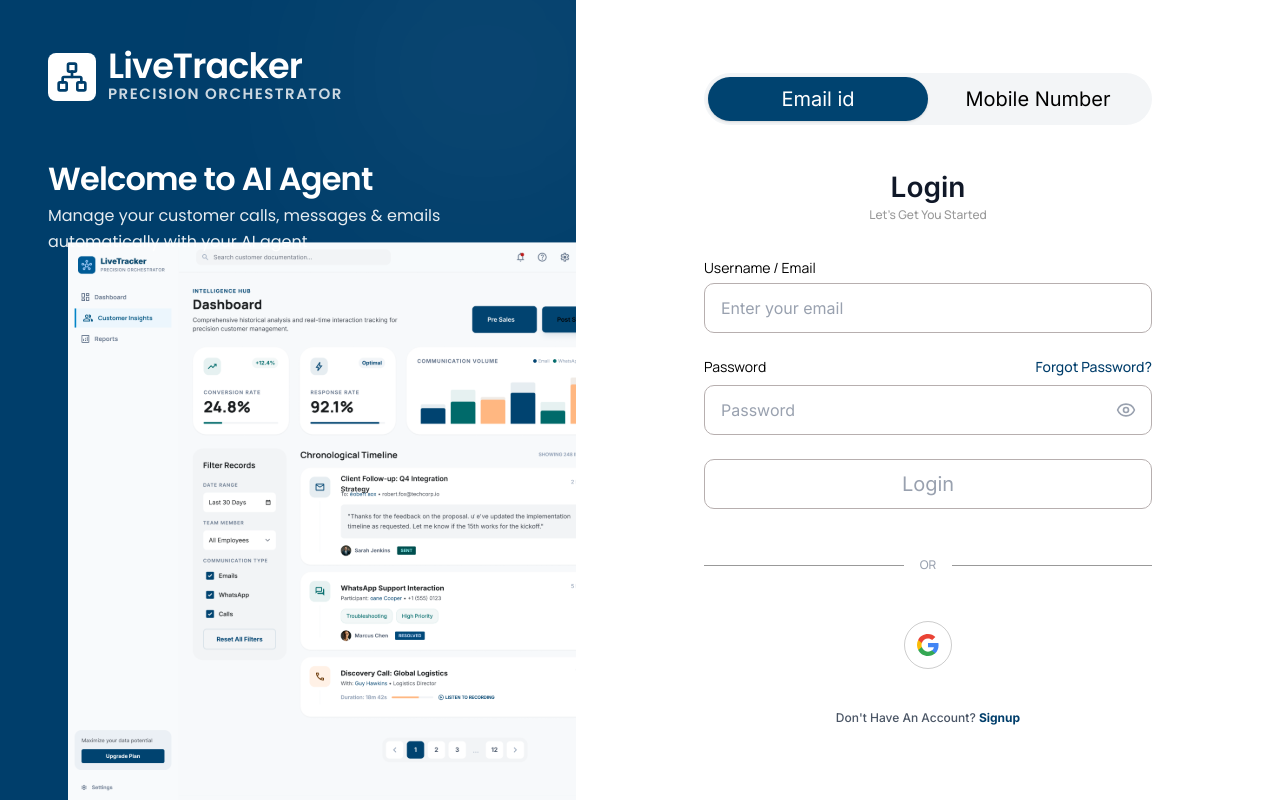
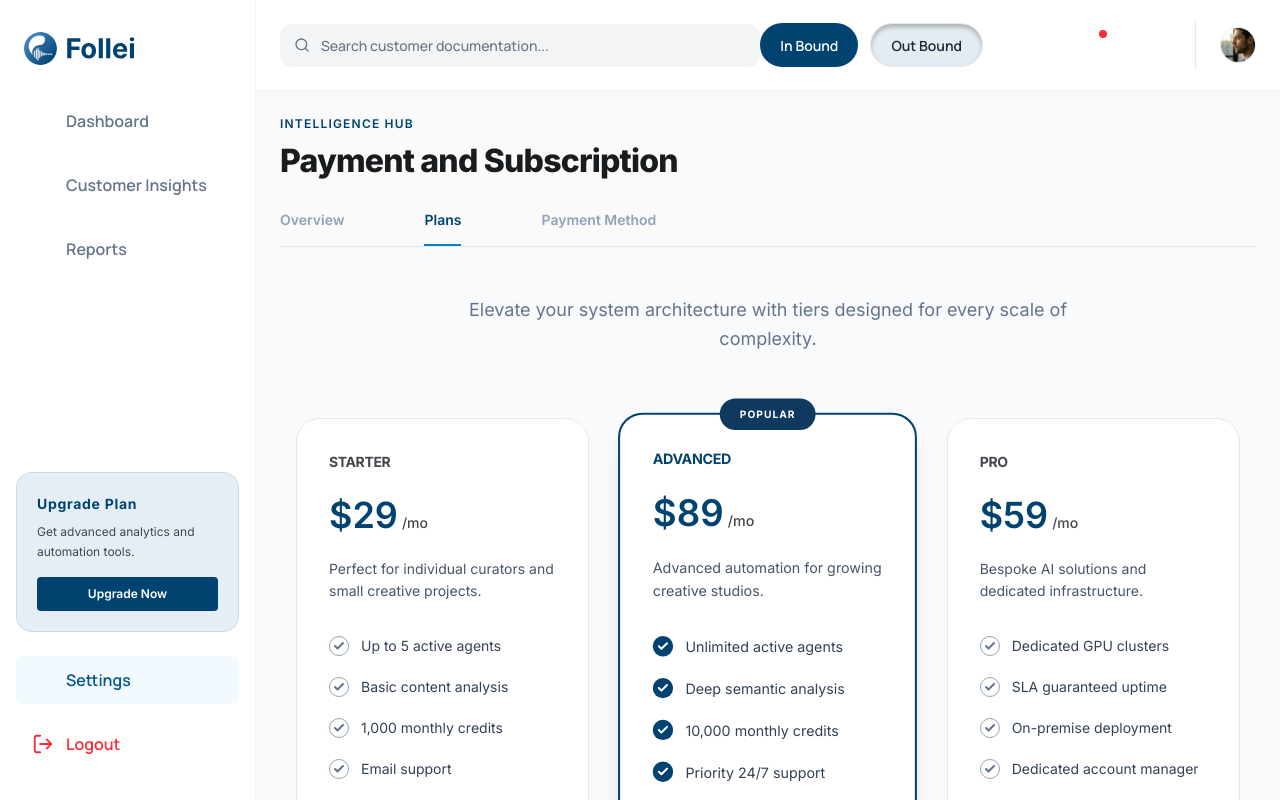
Before and after one commit to Kuberan1810/FolleiPhase1, a React (Vite) app: page /settings/payment/plans in a window 1280 px wide. Before the commit this address led to /login. Built offline with nearby package versions, Linux system fonts and the light colour scheme; some icons are missing.

Commit message:
Updated Payment Section

```diff
--- a/src/App/Routes.tsx
+++ b/src/App/Routes.tsx
@@ -35,6 +35,14 @@
 import OnBoarding from "../Pages/OnBoarding/OnBoarding";
 import Payment from "../Pages/Settings/Payment/Payment";
 
+// Payment Sub-components (Nested Routes)
+import PaymentOverview from "../Pages/Settings/Payment/Section/PaymentOverview";
+import Plans from "../Pages/Settings/Payment/Section/Plans";
+import PaymentMethod from "../Pages/Settings/Payment/Section/PaymentMethod";
+
+
+
+
 
 
 export default function AppRoutes() {
@@ -68,6 +76,17 @@
           <Route path="/settings/profile" element={<ProfileSettings />} />
           <Route path="/settings/feedback" element={<Feedback />} />
           <Route path="/settings/payment" element={<Payment />} />
+
+          {/* --- NESTED PAYMENT ROUTES --- */}
+        <Route path="/settings/payment" element={<Payment />}>
+          {/* Default view: Overview + Billing Table merged */}
+          <Route index element={<PaymentOverview />} />
+
+          {/* Specific sub-pages */}
+          <Route path="plans" element={<Plans />} />
+          <Route path="paymentmethod" element={<PaymentMethod />} />
+        </Route>
+
         </Route>
       {/* </Route> */}
 
--- a/src/Pages/Settings/Payment/Payment.tsx
+++ b/src/Pages/Settings/Payment/Payment.tsx
@@ -1,18 +1,16 @@
-import React, { useState } from 'react';
-import BillingTable from './Section/BillingTable';
-import PaymentOverview from './Section/PaymentOverview';
-import Plans from './Section/Plans';
-import PaymentMethod from './Section/PaymentMethod'
-
-
-
-type TabType = 'Overview' | 'Plans' | 'Payment Method';
+import React from 'react';
+import { NavLink, Outlet } from 'react-router-dom';
 
 const Payment = () => {
-  const [activeTab, setActiveTab] = useState<TabType>('Overview');
+  // Mapping tabs to their actual URL paths
+  const tabs = [
+    { id: 'Overview', name: 'Overview', path: '/settings/payment' },
+    { id: 'Plans', name: 'Plans', path: '/settings/payment/plans' },
+    { id: 'Payment Method', name: 'Payment Method', path: '/settings/payment/paymentmethod' },
+  ];
 
   return (
-    <div className="w-full  font-['Inter']">
+    <div className="w-full font-['Inter']">
 
       {/* Header */}
       <header className="mb-6">
@@ -24,44 +22,29 @@
         </h1>
       </header>
 
-      {/* Tabs */}
+      {/* Tabs - Using NavLink instead of Button */}
       <nav className="flex gap-20 mb-8 border-b border-slate-200 font-regular">
-        {['Overview', 'Plans', 'Payment Method'].map((tab) => (
-          <button
-            key={tab}
-            onClick={() => setActiveTab(tab as TabType)}
-            className={`pb-4 text-[14px] font-semibold transition-all relative cursor-pointer ${
-              activeTab === tab
-                ? 'text-[#004370] after:absolute after:bottom-0 after:left-0 after:w-full after:h-[2px] after:bg-[#0284C7]'
-                : 'text-slate-400 hover:text-slate-600'
-            }`}
+        {tabs.map((tab) => (
+          <NavLink
+            key={tab.id}
+            to={tab.path}
+            end={tab.path === '/settings/payment'} // Ensures exact match for Overview
+            className={({ isActive }) =>
+              `pb-4 text-[14px] font-semibold transition-all relative cursor-pointer ${
+                isActive
+                  ? 'text-[#004370] after:absolute after:bottom-0 after:left-0 after:w-full after:h-[2px] after:bg-[#0284C7]'
+                  : 'text-slate-400 hover:text-slate-600'
+              }`
+            }
           >
-            {tab}
-          </button>
+            {tab.name}
+          </NavLink>
         ))}
       </nav>
 
-      {/* Content */}
-      <div className="mt-4">
-
-        {activeTab === 'Overview' && (
-          <div className="space-y-8 animate-in fade-in duration-500">
-            <PaymentOverview />
-            <BillingTable />
-          </div>
-        )}
-
-        {activeTab === 'Plans' && (
-          <div className="animate-in fade-in duration-500">
-            <Plans />
-          </div>
-        )}
-
-        {activeTab === 'Payment Method' && (
-          <div className="py-1 text-center text-slate-400 border-2 border-dashed border-slate-100 rounded-3xl">
-            <PaymentMethod/>
-          </div>
-        )}
+      {/* Content - Outlet renders the child routes defined in Routes.tsx */}
+      <div className="mt-4 animate-in fade-in duration-500">
+        <Outlet />
       </div>
     </div>
   );
--- a/src/Pages/Settings/Payment/Section/BillingTable.tsx
+++ b/src/Pages/Settings/Payment/Section/BillingTable.tsx
@@ -56,7 +56,7 @@
                     </span>
                   </td>
                   <td className="px-8 py-6 align-middle">
-                    <button className="flex items-center gap-2 text-[#004370] hover:text-[#0284C7] transition-colors text-[14px] font-semibold">
+                    <button className="flex items-center gap-2 text-[#004370] hover:text-[#0284C7] transition-colors text-[14px] font-semibold cursor-pointer">
                       <Download size={16} />
                       <span>Download PDF</span>
                     </button>
--- a/src/Pages/Settings/Payment/Section/PaymentOverview.tsx
+++ b/src/Pages/Settings/Payment/Section/PaymentOverview.tsx
@@ -1,5 +1,6 @@
 import React, { useState } from 'react';
 import { CircleDollarSign, CalendarDays, ArrowUpRight } from 'lucide-react';
+import BillingTable from './BillingTable';
 
 const PaymentOverview: React.FC = () => {
 
@@ -73,7 +74,7 @@
                             </div>
                         </div>
 
-                        <button className="mt-10 w-full py-4 bg-[#004370] hover:bg-[#00355a] text-white text-[20px] font-bold rounded-xl flex items-center justify-center gap-2 transition-all ">
+                        <button className="mt-10 w-full py-4 bg-[#004370] hover:bg-[#00355a] text-white text-[20px] font-bold rounded-xl flex items-center justify-center gap-2 transition-all cursor-pointer">
                             Upgrade Plan
 
                         </button>
@@ -108,13 +109,17 @@
                                 </span>
                             </div>
 
-                            <button className="w-full py-4 bg-white text-[#00426e] text-[20px] font-extrabold rounded-xl hover:bg-slate-50 transition-all shadow-2xl">
+                            <button className="w-full py-4 bg-white text-[#00426e] text-[20px] font-extrabold rounded-xl hover:bg-slate-50 transition-all shadow-2xl cursor-pointer">
                                 Manage Payments
                             </button>
                         </div>
                     </div>
 
                 </div>
+                <div className="mt-4">
+
+                <BillingTable />
+            </div>
             </div>
         </div>
     );
--- a/src/Pages/Settings/Payment/Section/Plans.tsx
+++ b/src/Pages/Settings/Payment/Section/Plans.tsx
@@ -253,24 +253,24 @@
   };
 
   return (
-    <div className="w-full py-12 px-4 font-[Inter] relative bg-[#F8FAFC]">
+    <div className="w-full py-4 px-4 font-[Inter] relative bg-[#F8FAFC]">
 
       {/* --- INTEGRATED MODAL SYSTEM --- */}
       {isModalOpen && selectedPlanData && (
         <div className="fixed inset-0 z-[100] flex items-center justify-center p-4 bg-black/60 backdrop-blur-sm animate-in fade-in duration-200">
-          <div className="bg-white w-full max-w-[480px] rounded-[32px] overflow-hidden shadow-2xl relative animate-in zoom-in-95 duration-200">
+          <div className="bg-white w-full max-w-[500px] rounded-[32px] overflow-hidden shadow-2xl relative animate-in zoom-in-95 duration-200 flex flex-col max-h-[90vh]">
 
             {/* Close Button (Visible only in idle/failure) */}
             {paymentStatus !== 'processing' && (
               <button
                 onClick={() => setIsModalOpen(false)}
-                className="absolute top-8 right-8 p-1.5 rounded-full hover:bg-gray-100 transition-colors z-10"
+                className="absolute top-8 right-8 p-1.5 rounded-full hover:bg-gray-100 transition-colors z-10 cursor-pointer"
               >
                 <X size={20} className="text-gray-400" />
               </button>
             )}
-
-            <div className="p-10">
+{/* button fixed header fixed,COntent onscroll enable   */}
+            <div className="BoxStyle max-h-[600px] h-full overflow-y-scroll no-scrollbar">
 
               {/* --- VIEW 1: PAYMENT FORM (IDLE/PROCESSING) --- */}
               { (paymentStatus === 'idle' || paymentStatus === 'processing') && (
@@ -299,7 +299,7 @@
                     </div>
                   </div>
 
-                  <div className="space-y-5 font-[Inter]">
+                  <div className="space-y-5 font-[Inter] h-[150px] overflow-y-scroll">
                     <div className="space-y-2">
                       <label className="text-[12px] font-medium text-[#64748B] tracking-[1.2px] uppercase">Card Number</label>
                       <div className="relative">
@@ -353,14 +353,21 @@
                   </div>
                   </div>
 
+                  {(paymentStatus === 'idle' || paymentStatus === 'processing') && (
+                  <div className="p-5 pt-4 bg-white border-t border-gray-100 z-10">
                     <button
                       onClick={handlePayment}
-                    className="w-full mt-10 py-4 rounded-3xl text-white font-bold text-[16px] bg-[#004370] shadow-lg flex items-center justify-center gap-2"
+                      className="w-full py-4 rounded-3xl text-white font-bold text-[16px] bg-[#004370] shadow-lg flex items-center justify-center gap-2 hover:bg-[#00355a] transition-all cursor-pointer"
                     >
                       {paymentStatus === 'processing' ? 'Processing...' : `Pay ${selectedPlanData.price}.00`}
                     </button>
                   </div>
                 )}
+
+              </div>
+              )}
+
+
 
               {/* --- VIEW 2: SUCCESS MODAL --- */}
               {paymentStatus === 'success' && (
@@ -445,13 +452,22 @@
                   </div>
                 ))}
               </div>
-              <button onClick={() => handleOpenModal(plan)} className={`w-full py-4 rounded-[12px] text-[14px] font-semibold cursor-pointer hover:bg-[#dce5f2] transition-all ${isAdvanced ? 'bg-[#004370]  :  text-white' : 'bg-[#F0F7FF] text-[#103960]'}`}>{plan.buttonText}</button>
+              <button
+                    onClick={() => handleOpenModal(plan)}
+                    className={`w-full py-4 rounded-[12px] text-[14px] font-semibold cursor-pointer transition-all
+                      ${isAdvanced
+                        ? 'bg-[#004370] text-white hover:bg-[#00355a]'
+                        : 'bg-[#F0F7FF] text-[#103960] hover:bg-[#E0EFFF]'
+                      }`}
+                  >
+                    {plan.buttonText}
+                  </button>
             </div>
           );
         })}
       </div>
-          <div className="bg-[#E9F2F9] rounded-[24px] p-10 border border-[#D1E2EF] ">
-            <h2 className="text-[32px] font-extrabold text-[#0F172A] mb-4">Purchase Now & Get a Lot of Benefits</h2>
+          <div className="bg-[#E0EAF2] rounded-[24px] p-10 border border-[#D1E2EF] ">
+            <h2 className="text-[30px] font-extrabold text-[#191C1E] mb-4">Purchase Now & Get a Lot of Benefits</h2>
               <p className="text-[#64748B] text-[16px]">Choose the plan that fits your workflow. Start with Starter for basic usage, or move to Pro for full-scale performance.</p>
       </div>
     </div>
```
Lines whose indentation alone changed are shown as unchanged.
